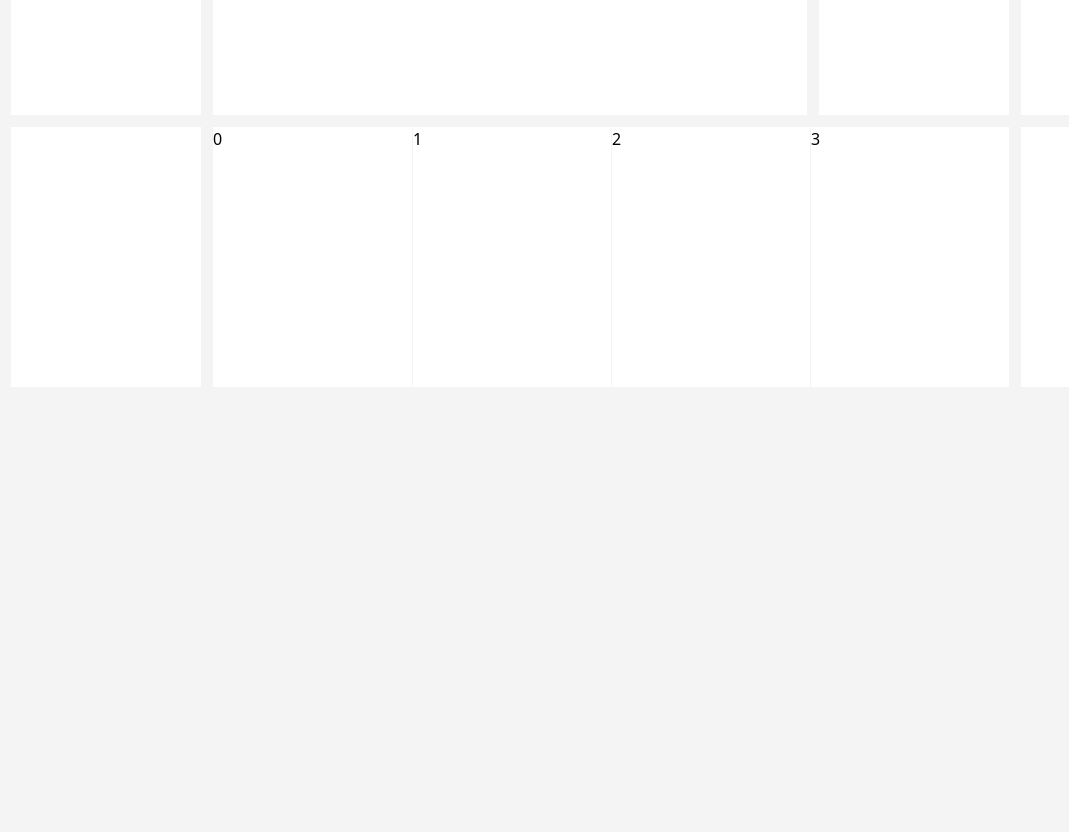
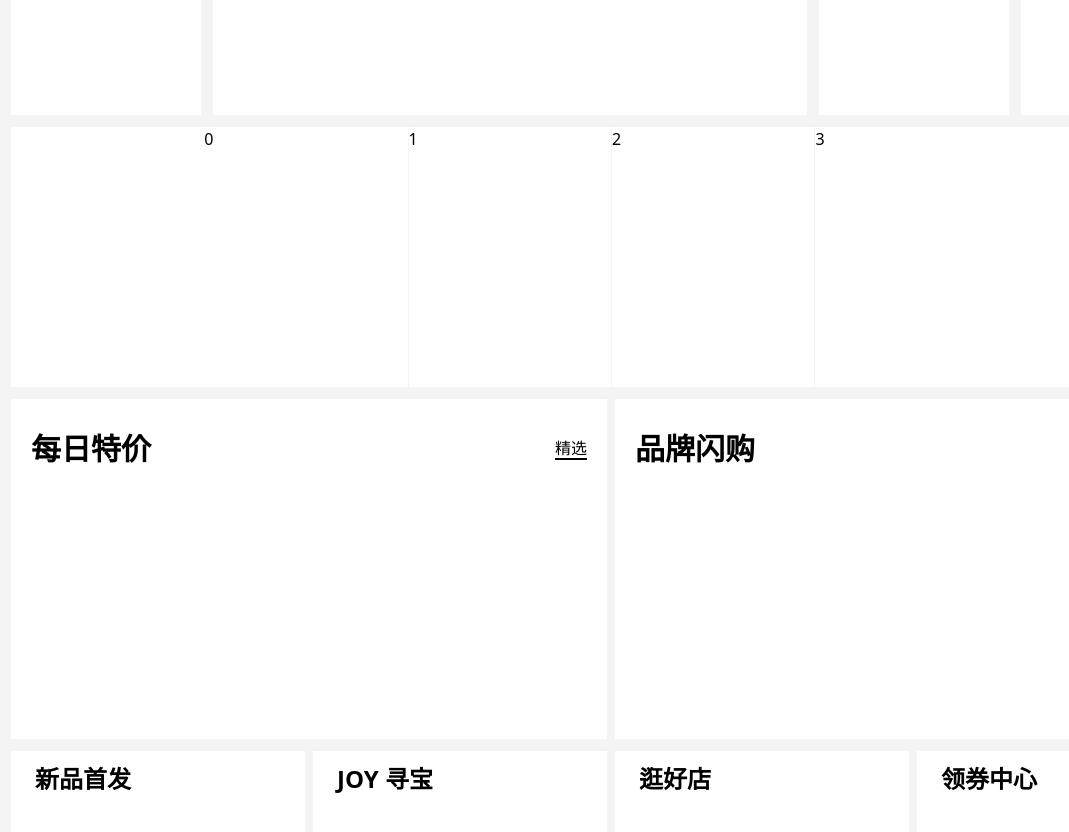
Before and after one commit to SokuRitszZ/simple-jd-demo, a Vue app: page / in a window 1280 px wide. Shown: the part 560-1392 px from the top of the page, without its empty margins (29-1098 px from the left). Before the commit the page ends 947 px from the top, so only its background shows below. Built offline with nearby package versions, Linux system fonts and the light colour scheme.

Commit message:
feat:basic SpecGrid

```diff
--- a/src/components/Home/MainGrid.vue
+++ b/src/components/Home/MainGrid.vue
@@ -14,7 +14,6 @@
 
 <style scoped lang="scss">
 #main-grid {
-  --width: 190px;
   --height: 150px;
   display: grid;
 
@@ -25,7 +24,7 @@
     'cim ms ms ms fi1 o'
     'cim ms ms ms fi2 o';
 
-  grid-template-columns: repeat(6, var(--width));
+  grid-template-columns: repeat(6, auto);
   grid-template-rows: repeat(3, var(--height));
 }
 </style>
--- a/src/components/Home/MiaoShaGrid.vue
+++ b/src/components/Home/MiaoShaGrid.vue
@@ -3,7 +3,7 @@ const items = [0, 1, 2, 3];
 </script>
 
 <template>
-  <div id="miaosha-grid" class="gap-3 grid h-[260px]">
+  <div id="miaosha-grid" class="w-full grid h-[260px]">
     <div id="miaosha-board" class="bg-white col-span-1"></div>
     <div id="slider-items" class="bg-white col-span-4 grid grid-cols-4">
       <div :key="i" v-for="i in items" :class="[i ? 'border-l-[1px] border-gray-100' : '']">{{ i }}</div>
@@ -14,6 +14,6 @@ const items = [0, 1, 2, 3];
 
 <style scoped lang="scss">
 #miaosha-grid {
-  grid-template-columns: repeat(6, 190px);
+  grid-template-columns: repeat(6, auto);
 }
 </style>
--- /dev/null
+++ b/src/components/Home/Spec/Core2Container.vue
@@ -0,0 +1,19 @@
+<script setup lang="ts">
+type PropsType = {
+  title: string,
+};
+const props = defineProps<PropsType>();
+</script>
+
+<template>
+  <div class="bg-white p-3 flex flex-col overflow-hidden">
+    <div class="flex justify-between items-center">
+      <h1 class="text-2xl font-bold px-3">{{ props.title }}</h1>
+    </div>
+    <div class="w-full grow">
+      <slot></slot>
+    </div>
+  </div>
+</template>
+
+<style scoped lang="scss"></style>
--- /dev/null
+++ b/src/components/Home/Spec/ShangouGrid.vue
@@ -0,0 +1,12 @@
+<script setup lang="ts"></script>
+
+<template>
+  <div id="tejia" class="bg-white p-5 flex flex-col">
+    <div class="flex items-center h-[60px]">
+      <h1 class="text-3xl font-bold">品牌闪购</h1>
+    </div>
+    <div class="grid grid-rows-3 grid-cols-4 w-full grow"></div>
+  </div>
+</template>
+
+<style scoped lang="scss"></style>
--- /dev/null
+++ b/src/components/Home/Spec/TejiaGrid.vue
@@ -0,0 +1,13 @@
+<script setup lang="ts"></script>
+
+<template>
+  <div id="tejia" class="bg-white p-5 flex flex-col">
+    <div class="flex justify-between items-center h-[60px]">
+      <h1 class="text-3xl font-bold">每日特价</h1>
+      <span class="border-b-2 border-black leading-5">精选</span>
+    </div>
+    <div class="grid grid-rows-2 grid-cols-3 w-full grow"></div>
+  </div>
+</template>
+
+<style scoped lang="scss"></style>
--- /dev/null
+++ b/src/components/Home/SpecGrid.vue
@@ -0,0 +1,22 @@
+<script setup lang="ts">
+import TejiaGrid from '@/components/Home/Spec/TejiaGrid.vue';
+import ShangouGrid from '@/components/Home/Spec/ShangouGrid.vue';
+import Core2Container from './Spec/Core2Container.vue';
+</script>
+
+<template>
+  <div id="spec" class="w-full">
+    <div id="core1" class="grid grid-cols-2 h-[340px] gap-2">
+      <TejiaGrid />
+      <ShangouGrid />
+    </div>
+    <div id="core2" class="mt-3 grid grid-cols-4 w-full h-[340px] gap-2">
+      <Core2Container title="新品首发" ></Core2Container>
+      <Core2Container title="JOY 寻宝" ></Core2Container>
+      <Core2Container title="逛好店" ></Core2Container>
+      <Core2Container title="领券中心" ></Core2Container>
+    </div>
+  </div>
+</template>
+
+<style scoped lang="scss"></style>
--- a/src/views/HomeView.vue
+++ b/src/views/HomeView.vue
@@ -2,17 +2,27 @@
 import HomeHeader from '@/components/Home/HomeHeader.vue';
 import MainGrid from '@/components/Home/MainGrid.vue';
 import MiaoShaGrid from '@/components/Home/MiaoShaGrid.vue';
+import SpecGrid from '@/components/Home/SpecGrid.vue';
 
 </script>
 
 <template>
   <main>
     <HomeHeader />
-    <div class="pt-3 w-fit m-auto">
+    <div class="pt-3 m-auto">
       <MainGrid />
     </div>
-    <div class="pt-3 w-fit m-auto">
+    <div class="pt-3 m-auto">
       <MiaoShaGrid />
+    </div>
+    <div class="pt-3 m-auto">
+      <SpecGrid />
     </div>
   </main>
 </template>
+
+<style scoped>
+div {
+  width: 1200px;
+}
+</style>
```
